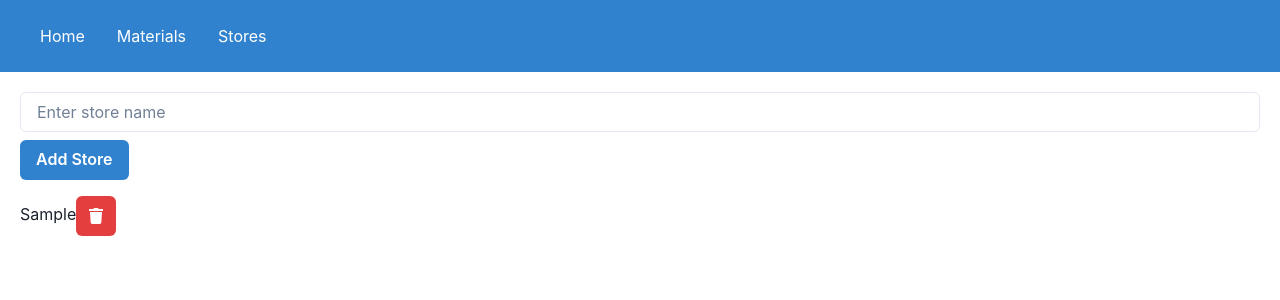
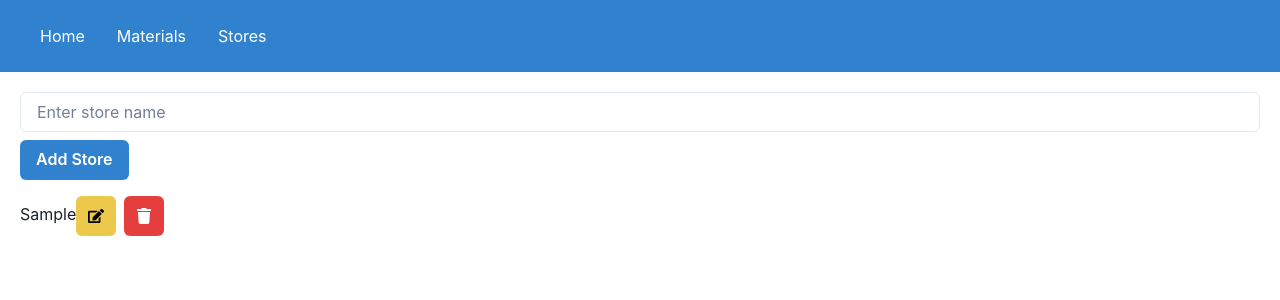
Before and after one commit to GPT-Engineer-App/material-manager-tool, a React (Vite) app: page /stores in a window 1280 px wide. Both pictures are taken after typing "Sample" into the empty fields and a click on the button "Add Store". Shown: the top 300 px of the page. Built offline with nearby package versions, Linux system fonts and the light colour scheme.

Commit message:
Added functionality to edit store names on the "Stores" page. Users can now click an edit icon next to each store, modify the name in an input field, and confirm the changes.
Prompt: As a user I want to be able to edit the shop name

```diff
--- a/src/pages/Stores.jsx
+++ b/src/pages/Stores.jsx
@@ -1,42 +1,54 @@
-import React, { useState } from 'react';
-import { Box, Input, Button, List, ListItem, ListIcon, IconButton } from '@chakra-ui/react';
-import { FaTrash } from 'react-icons/fa';
+import React, { useState } from "react";
+import { Box, Input, Button, List, ListItem, ListIcon, IconButton } from "@chakra-ui/react";
+import { FaTrash } from "react-icons/fa";
+
+import { FaEdit } from "react-icons/fa";
 
 function Stores() {
   const [stores, setStores] = useState([]);
-  const [inputValue, setInputValue] = useState('');
+  const [inputValue, setInputValue] = useState("");
+  const [editingIndex, setEditingIndex] = useState(-1);
+  const [editingValue, setEditingValue] = useState("");
 
   const handleAddStore = () => {
-    if (inputValue.trim() !== '') {
+    if (inputValue.trim() !== "") {
       setStores([...stores, inputValue]);
-      setInputValue('');
+      setInputValue("");
     }
   };
 
+  const handleEditStore = (index, store) => {
+    setEditingIndex(index);
+    setEditingValue(store);
+  };
+
+  const confirmEditStore = () => {
+    const updatedStores = [...stores];
+    updatedStores[editingIndex] = editingValue;
+    setStores(updatedStores);
+    setEditingIndex(-1);
+    setEditingValue("");
+  };
+
   const handleDeleteStore = (index) => {
-    const newStores = stores.filter((_, i) => i !== index);
-    setStores(newStores);
+    if (editingIndex !== index) {
+      const newStores = stores.filter((_, i) => i !== index);
+      setStores(newStores);
+    }
   };
 
   return (
     <Box p={5}>
-      <Input
-        placeholder="Enter store name"
-        value={inputValue}
-        onChange={(e) => setInputValue(e.target.value)}
-        mb={2}
-      />
-      <Button onClick={handleAddStore} colorScheme="blue">Add Store</Button>
+      <Input placeholder="Enter store name" value={inputValue} onChange={(e) => setInputValue(e.target.value)} mb={2} />
+      <Button onClick={handleAddStore} colorScheme="blue">
+        Add Store
+      </Button>
       <List spacing={3} mt={4}>
         {stores.map((store, index) => (
           <ListItem key={index} d="flex" alignItems="center" justifyContent="space-between">
-            {store}
-            <IconButton
-              icon={<FaTrash />}
-              onClick={() => handleDeleteStore(index)}
-              aria-label="Delete store"
-              colorScheme="red"
-            />
+            {editingIndex === index ? <Input value={editingValue} onChange={(e) => setEditingValue(e.target.value)} size="sm" /> : store}
+            <IconButton icon={<FaEdit />} onClick={() => handleEditStore(index, store)} aria-label="Edit store" colorScheme="yellow" mr={2} />
+            <IconButton icon={<FaTrash />} onClick={() => handleDeleteStore(index)} aria-label="Delete store" colorScheme="red" />
           </ListItem>
         ))}
       </List>
```
